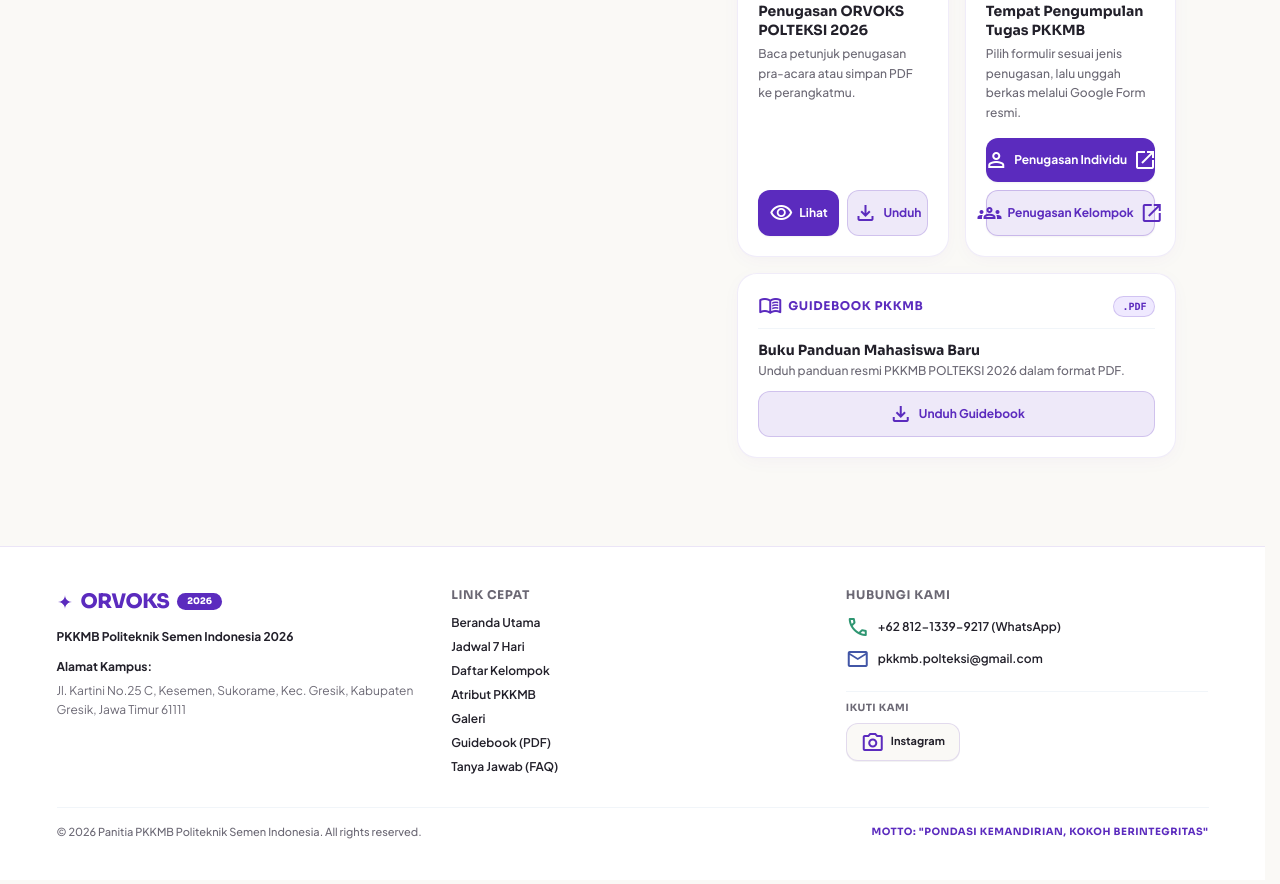
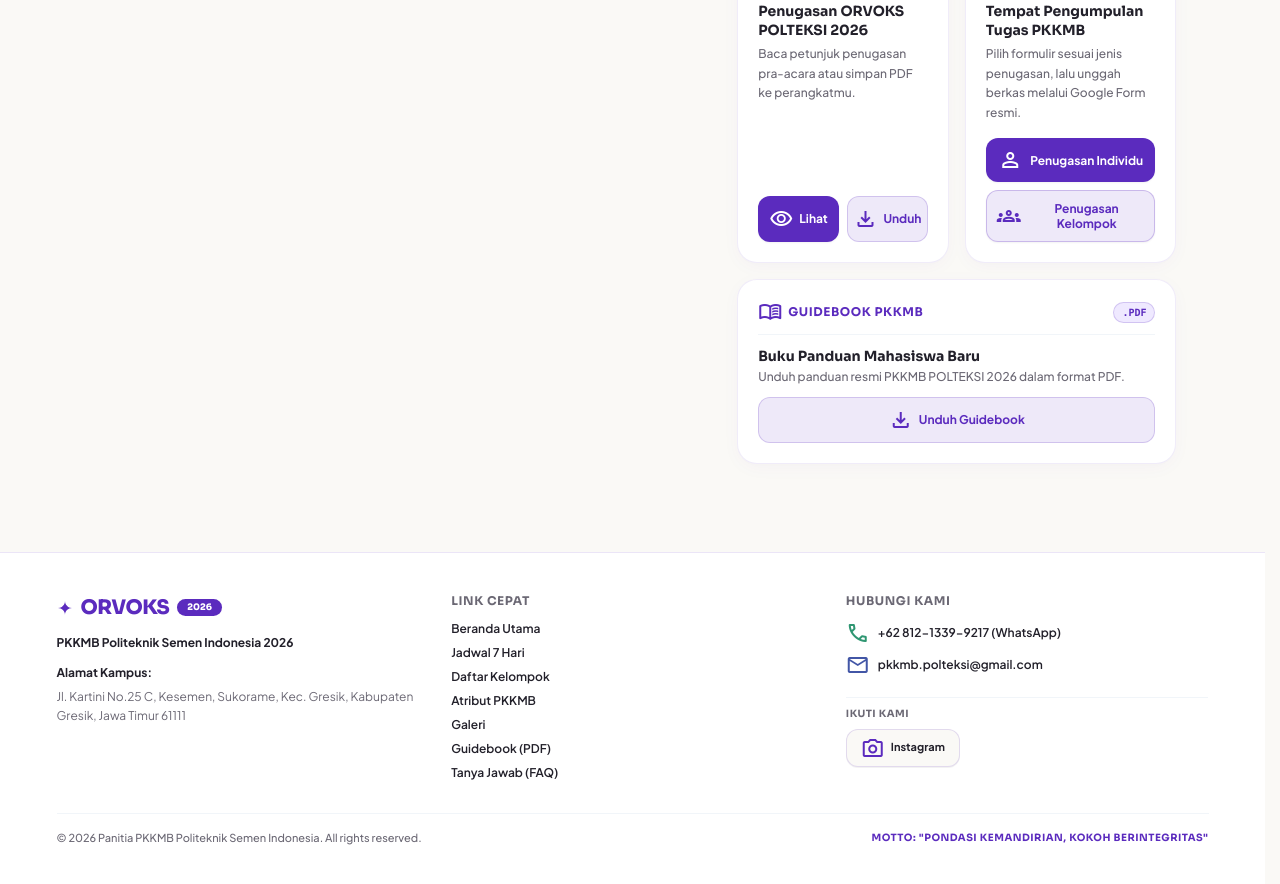
Before and after one commit to polteksi/pkkmb, a React (Vite) app: page / in a window 1280 px wide. Shown: the part 920-1804 px from the top of the page. Built offline with nearby package versions, Linux system fonts and the light colour scheme.

Commit message:
fix: tidy desktop task form layout

```diff
--- a/src/components/GalleryTab.tsx
+++ b/src/components/GalleryTab.tsx
@@ -68,9 +68,6 @@ export const GalleryTab: React.FC = () => {
             <h2 className="font-display text-xl font-black tracking-tight text-[#22202A] sm:text-2xl dark:text-white">
               Galeri ORVOKS 2026
             </h2>
-            <p className="mt-1 text-xs font-medium leading-relaxed text-[#6B6874] sm:text-sm dark:text-[#A39EB8]">
-              Dokumentasi kegiatan PKKMB selama tujuh hari. Pilih hari, klik foto untuk memperbesar, atau unduh foto ke perangkatmu.
-            </p>
           </div>
         </div>
       </section>
--- a/src/components/HomeTab.tsx
+++ b/src/components/HomeTab.tsx
@@ -382,23 +382,21 @@ export const HomeTab: React.FC<HomeTabProps> = ({
                   href="https://forms.gle/oZGQ7apnoRDqCcRC6"
                   target="_blank"
                   rel="noopener noreferrer"
-                  className="w-full min-h-11 bg-[#5B2BBE] dark:bg-[#5B2BBE] hover:bg-[#43208F] dark:hover:bg-[#7D3BD6] text-white font-bold text-xs py-2.5 px-3 rounded-xl transition-all flex items-center justify-center gap-1.5 shadow-xs cursor-pointer active:scale-98 whitespace-nowrap"
+                  className="flex min-h-11 w-full cursor-pointer items-center justify-center gap-2 rounded-xl bg-[#5B2BBE] px-2.5 py-2.5 text-center text-[11px] font-bold leading-tight text-white shadow-xs transition-all hover:bg-[#43208F] active:scale-98 sm:text-xs dark:bg-[#5B2BBE] dark:hover:bg-[#7D3BD6]"
                   aria-label="Buka Form Penugasan Individu"
                 >
                   <span className="material-symbols-outlined text-[17px]">person</span>
                   <span>Penugasan Individu</span>
-                  <span className="material-symbols-outlined text-[15px]">open_in_new</span>
                 </a>
                 <a
                   href="https://forms.gle/2Xv22S4hypnmDVya6"
                   target="_blank"
                   rel="noopener noreferrer"
-                  className="flex min-h-11 w-full cursor-pointer items-center justify-center gap-1.5 whitespace-nowrap rounded-xl border border-[#5B2BBE]/25 bg-[#5B2BBE]/10 px-3 py-2.5 text-xs font-bold text-[#5B2BBE] shadow-xs transition-all hover:bg-[#5B2BBE]/15 active:scale-98 dark:border-[#C39BFF]/35 dark:bg-[#5B2BBE]/25 dark:text-[#E1C9FF] dark:hover:bg-[#5B2BBE]/40"
+                  className="flex min-h-11 w-full cursor-pointer items-center justify-center gap-2 rounded-xl border border-[#5B2BBE]/25 bg-[#5B2BBE]/10 px-2.5 py-2.5 text-center text-[11px] font-bold leading-tight text-[#5B2BBE] shadow-xs transition-all hover:bg-[#5B2BBE]/15 active:scale-98 sm:text-xs dark:border-[#C39BFF]/35 dark:bg-[#5B2BBE]/25 dark:text-[#E1C9FF] dark:hover:bg-[#5B2BBE]/40"
                   aria-label="Buka Form Penugasan Kelompok"
                 >
                   <span className="material-symbols-outlined text-[17px]">groups</span>
                   <span>Penugasan Kelompok</span>
-                  <span className="material-symbols-outlined text-[15px]">open_in_new</span>
                 </a>
               </div>
             </div>
```
